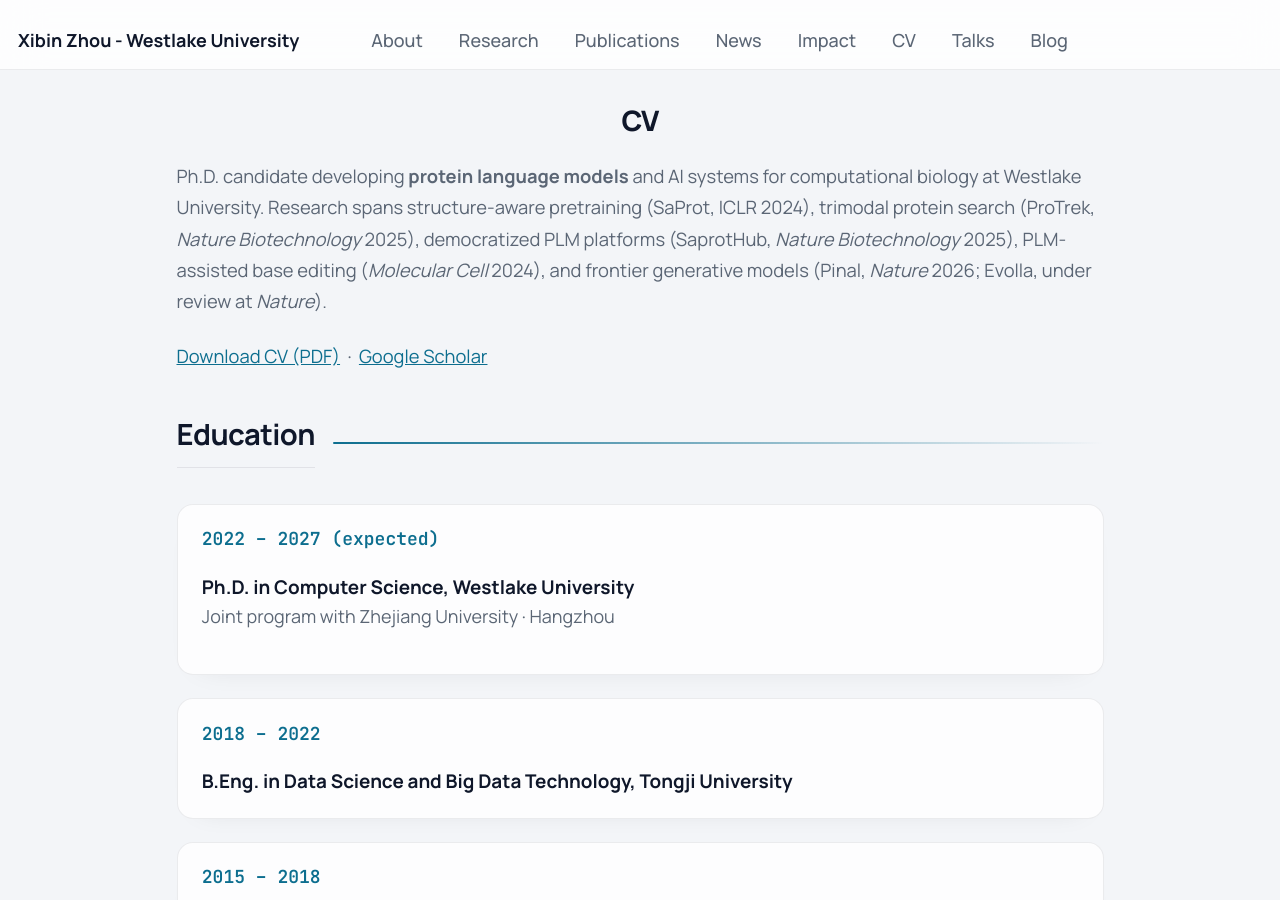
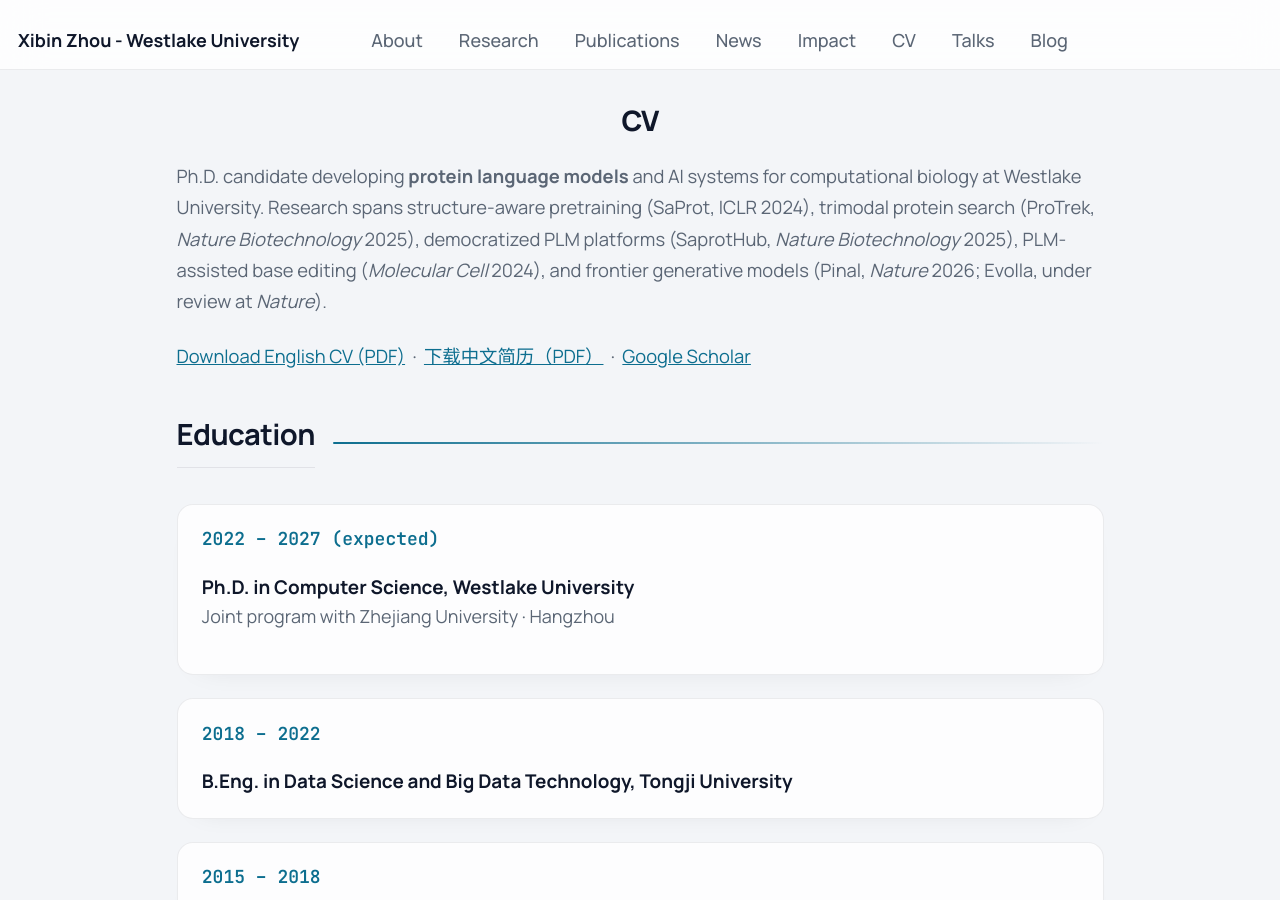
Before and after one commit to zhoubay/zhoubay.github.io, a Jekyll site: the page built from _pages/cv.md, in a window 1280 px wide and 900 px high. Built offline with Jekyll 4.4.1, drawn with Linux system fonts in a browser that asks for light colours; some web fonts are replaced.

Commit message:
Add portrait and Chinese CV download

```diff
--- a/_data/cv.yml
+++ b/_data/cv.yml
@@ -1,4 +1,5 @@
 pdf: /latex_files/cv/main.pdf
+pdf_zh: /latex_files/cv-zh/main.pdf
 
 summary: |
   Ph.D. candidate developing **protein language models** and AI systems for computational biology at Westlake University. Research spans structure-aware pretraining (SaProt, ICLR 2024), trimodal protein search (ProTrek, *Nature Biotechnology* 2025), democratized PLM platforms (SaprotHub, *Nature Biotechnology* 2025), PLM-assisted base editing (*Molecular Cell* 2024), and frontier generative models (Pinal, *Nature* 2026; Evolla, under review at *Nature*).
--- a/_pages/cv.md
+++ b/_pages/cv.md
@@ -18,10 +18,16 @@
     {{ site.data.cv.summary | markdownify }}
     <p>
       {% if site.data.cv.pdf %}
-      <a href="{{ base_path }}{{ site.data.cv.pdf }}" target="_blank" rel="noopener noreferrer">Download CV (PDF)</a>
-      &nbsp;·&nbsp;
+      <a href="{{ base_path }}{{ site.data.cv.pdf }}" target="_blank" rel="noopener noreferrer">Download English CV (PDF)</a>
       {% endif %}
-      {% if site.author.googlescholar %}<a href="{{ site.author.googlescholar }}" target="_blank" rel="noopener noreferrer">Google Scholar</a>{% endif %}
+      {% if site.data.cv.pdf_zh %}
+      {% if site.data.cv.pdf %}&nbsp;·&nbsp;{% endif %}
+      <a href="{{ base_path }}{{ site.data.cv.pdf_zh }}" target="_blank" rel="noopener noreferrer" lang="zh-CN">下载中文简历（PDF）</a>
+      {% endif %}
+      {% if site.author.googlescholar %}
+      {% if site.data.cv.pdf or site.data.cv.pdf_zh %}&nbsp;·&nbsp;{% endif %}
+      <a href="{{ site.author.googlescholar }}" target="_blank" rel="noopener noreferrer">Google Scholar</a>
+      {% endif %}
     </p>
   </div>
 
```
Also changed, not shown: README.md (+7 -1 lines), images/周禧彬-银框眼镜男士肖像-小.jpg (added), 4 other files.
